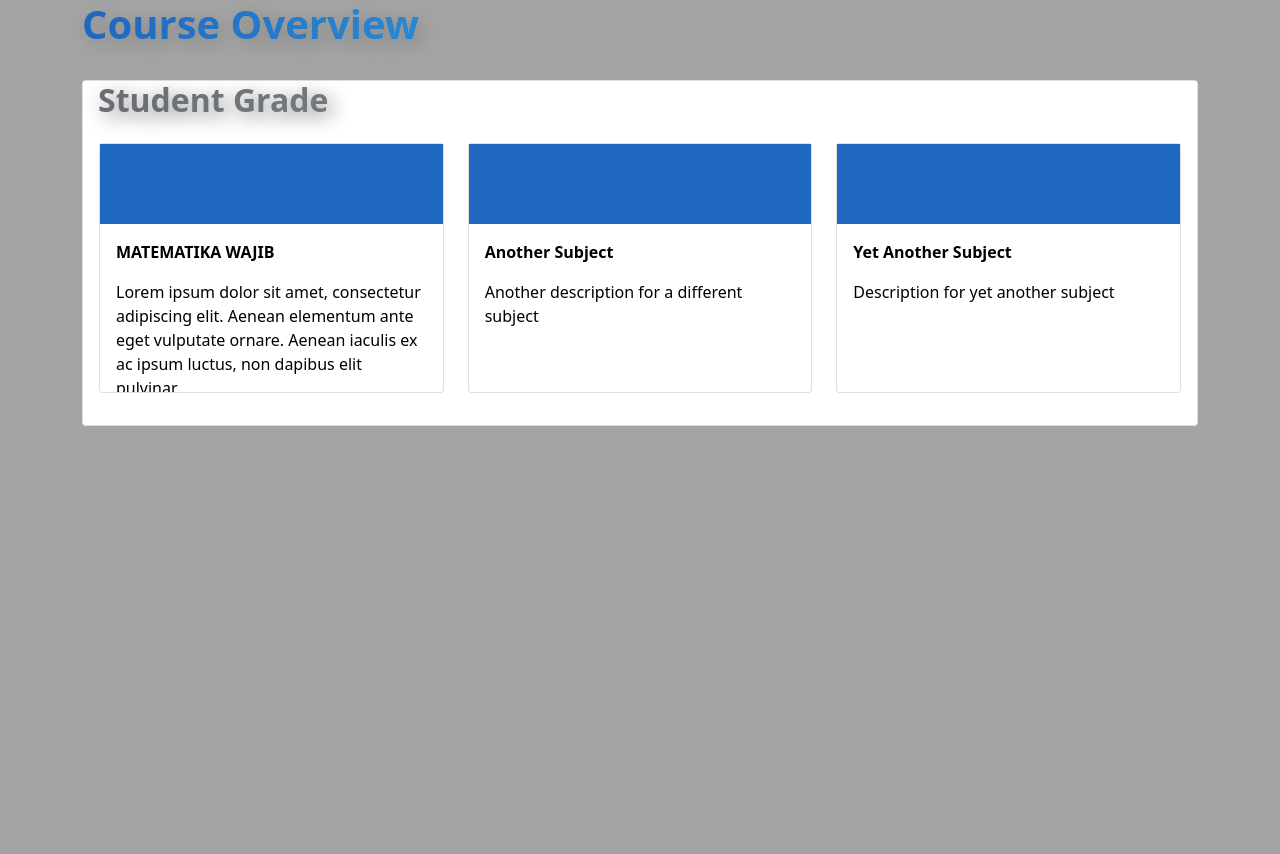
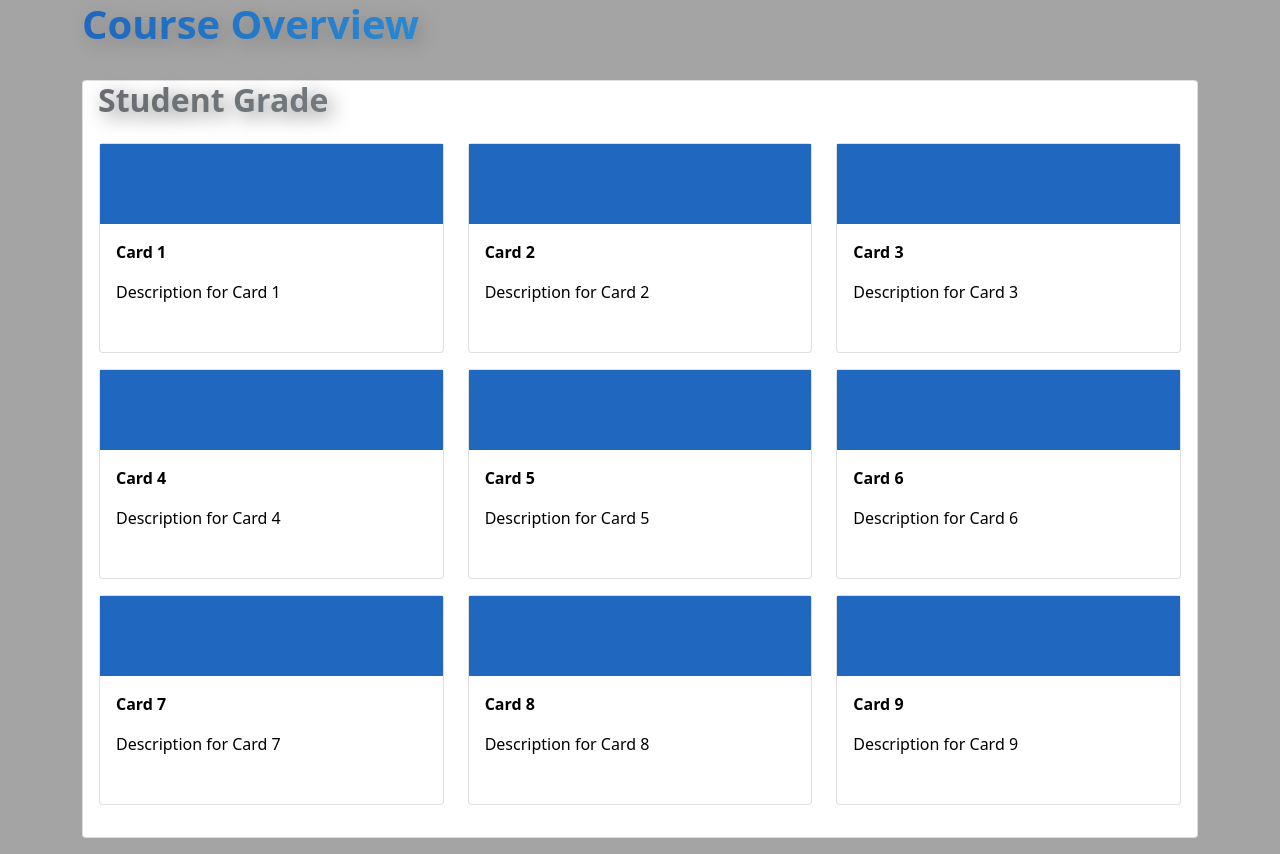
Before and after one commit to gelaptaknampak/UAS-WebProg, a PHP site: page /course.php in a window 1280 px wide. Before the commit the page ends 426 px from the top, so only its background shows below. Run offline with PHP 8.4, Linux system fonts and the light colour scheme.

Commit message:
Add files via upload

```diff
--- a/course.php
+++ b/course.php
@@ -42,7 +42,7 @@
             opacity: 1;
         }
 
-                .no-underline {
+        .no-underline {
             text-decoration: none;
         }
 
@@ -57,29 +57,15 @@
             <div class="card-body">
                 <div class="row">
                 <?php
-                $cardData = [
-                    [
-                        "title" => "MATEMATIKA WAJIB",
-                        "description" => "Lorem ipsum dolor sit amet, consectetur adipiscing elit. Aenean elementum ante eget vulputate ornare. Aenean iaculis ex ac ipsum luctus, non dapibus elit pulvinar",
-                    ],
-                    [
-                        "title" => "Another Subject",
-                        "description" => "Another description for a different subject",
-                    ],
-                    [
-                        "title" => "Yet Another Subject",
-                        "description" => "Description for yet another subject",
-                    ],
-                ];
-                foreach ($cardData as $card) {
+                for ($i = 1; $i <= 9; $i++) {
                     echo '
                     <div class="col-lg-4 mb-3">
-                        <a href="nilai1.php" class="card-link no-underline">
+                        <a href="nilai' . $i . '.php" class="card-link no-underline">
                             <div class="card" style="height: 100%; max-height: 250px; width: 100%; max-width: 400px;">
                                 <div class="blue-top"></div>
                                 <div class="card-body card-text-zoom" style="overflow: auto;">
-                                    <p style="color: black;"><b>' . $card["title"] . '</b></p>
-                                    <p style="color: black; text-decoration: none;">' . $card["description"] . '</p>
+                                    <p style="color: black;"><b>Card ' . $i . '</b></p>
+                                    <p style="color: black; text-decoration: none;">Description for Card ' . $i . '</p>
                                     <p class="view-score-text card-text-zoom-hidden" style="text-align:center;">View Score</p>
                                 </div>
                             </div>
```
